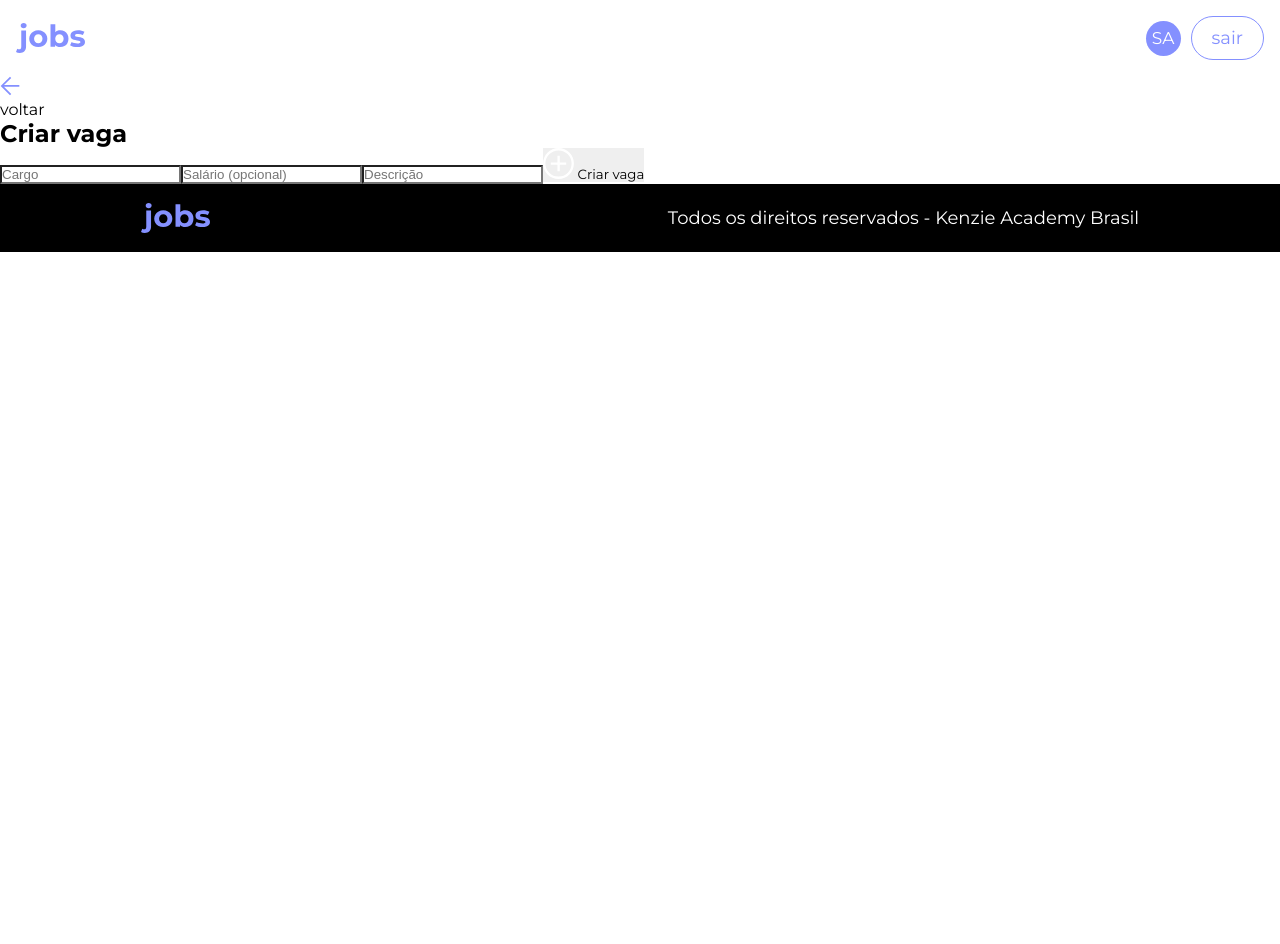
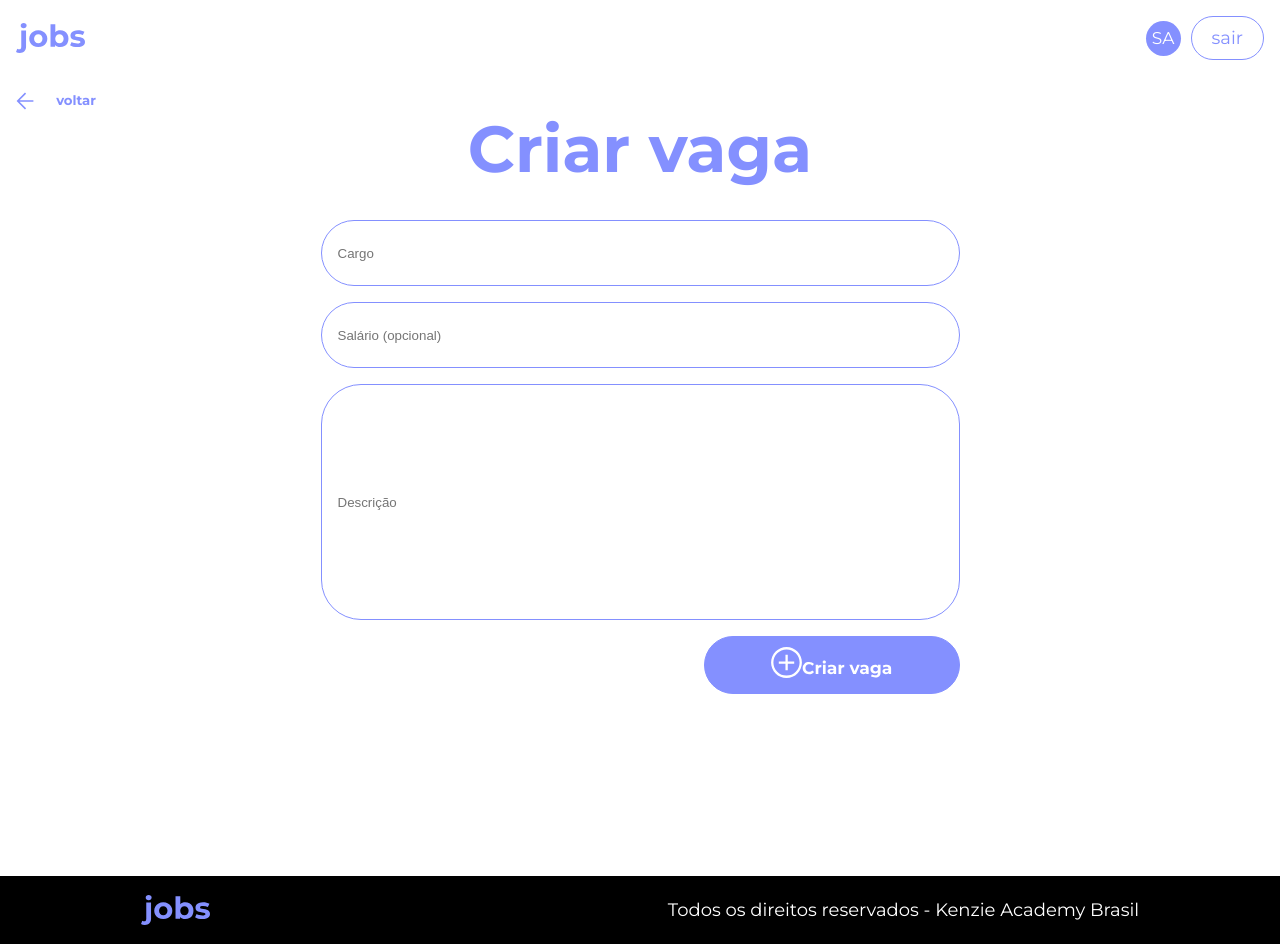
Before and after one commit to Marcelorox/kenzie-job-entrega-template_group4, a React (Vite) app: page /dashboard/criarVaga in a window 1280 px wide. Before the commit the page ends 800 px from the top, so only its background shows below. Built offline with nearby package versions, Linux system fonts and the light colour scheme; no server answers; sample sign-in values are in the browser's storage.

Commit message:
crete:style adminNewVacanciesPage

```diff
--- a/src/components/Header/headerPrivate/style.ts
+++ b/src/components/Header/headerPrivate/style.ts
@@ -3,9 +3,9 @@ import { styled } from "styled-components";
 export const StyleContainerHeaderPrivate = styled.div`
     width: 100%;
     max-width: 1328px;
-    padding: 1rem;
     margin: auto;
     display: flex;
+    padding: 1rem;
     justify-content: space-between;
 
     .container_nav{
--- a/src/pages/adminNewVacanciesPage/index.tsx
+++ b/src/pages/adminNewVacanciesPage/index.tsx
@@ -5,13 +5,14 @@ import { TNewVacanciesZod, newVacanciesZod } from "./newVacanciesZod";
 import { useForm, SubmitHandler } from "react-hook-form";
 import { zodResolver } from "@hookform/resolvers/zod";
 import seta from "../../assets/img/seta.svg";
+import textoCriarVagas from "../../assets/img/textoCriarVaga.svg";
 import criar from "../../assets/img/criar.svg";
 import { useContext } from "react";
 import { AdminContext } from "../../context/adminContext";
+import { Styledsection } from "./style";
 
 export const AdminNewVacanciesPage = () => {
-
-    const {addJobs} = useContext(AdminContext);
+  const { addJobs } = useContext(AdminContext);
 
   const {
     register,
@@ -23,19 +24,20 @@ export const AdminNewVacanciesPage = () => {
   });
 
   const candidateSubmit: SubmitHandler<TNewVacanciesZod> = async (data) => {
-    addJobs(data)
+    addJobs(data);
     reset();
   };
 
   return (
     <>
       <HeaderPrivate />
-      <main>
-        <div>
-          <img src={seta} alt="seta voltar" />
-          <p>voltar</p>
+      <Styledsection>
+        <div className="sectionContainner">
+          <div className="voltar">
+            <img className="imgSeta" src={seta} alt="seta voltar" />
+            <h5>voltar</h5>
           </div>
-        <section>
+          <section className="formSaction">
             <h1>Criar vaga</h1>
             <form onSubmit={handleSubmit(candidateSubmit)}>
               <Input
@@ -59,12 +61,14 @@ export const AdminNewVacanciesPage = () => {
                 error={errors.description}
                 {...register("description")}
               />
-            <button type="submit">
-              <img src={criar} alt="criar vaga" /> Criar vaga
+              <button type="submit" className="buttonCriaVaga">
+                  <img src={criar} alt="criar vaga" />
+                  <img src={textoCriarVagas} alt=" texto criar vaga" />
               </button>
             </form>
           </section>
-      </main>
+        </div>
+      </Styledsection>
       <Footer />
     </>
   );
--- a/src/pages/adminNewVacanciesPage/style.ts
+++ b/src/pages/adminNewVacanciesPage/style.ts
@@ -0,0 +1,89 @@
+import styled from "styled-components";
+
+export const Styledsection = styled.section`
+  width: 100%;
+  min-height: 100vh;
+  display: flex;
+  flex-direction: column;
+  align-items: center;
+
+
+.sectionContainner{
+    width: 100%;
+    max-width: 1328px;
+    padding: 1rem;
+}
+.imgSeta{
+width: 18px;
+}
+.voltar{
+    display: flex;
+    flex-direction: row;
+    justify-content: space-between;
+    width:80px;
+}
+h5{
+    font-family:var(--Font-primary);
+    color:var(--blue);
+}
+  h1{
+    font-family:var(--Font-primary);
+    color:var(--blue);
+    font-weight:700;
+    font-size:44px;
+    line-height: 78px;
+    margin-bottom:2rem;
+  }
+  .formSaction{
+    display: flex;
+    flex-direction: column;
+    justify-content: center;
+    align-items:center;
+  }
+
+  form{
+    width: 100%;
+    display: flex;
+    flex-direction:column;
+    max-width: 639px;
+  }
+
+  .inputCriarVaga{
+    height: 66px;
+    margin-bottom:1rem;
+    padding:1rem;
+    border: 1px solid var(--blue);
+    border-radius:40px;
+  }
+
+  .inputCriarVagaDescrição{
+    height: 236px;
+    margin-bottom:1rem;
+    padding:1rem;
+    border: 1px solid var(--blue);
+    border-radius:40px;
+  }
+  .buttonCriaVaga{
+    width: 50%;
+    align-self:flex-end;
+    border: 1px solid var(--blue);
+    border-radius:40px;
+    background:var(--blue);
+    height: 58px;
+    color: white;
+    font-family:var(--Font-primary);
+    font-weight:700;
+    font-size:17px;
+    line-height: 21px;
+    text-align: center;
+  }
+  @media (min-width: 600px) {
+    .buttonCriaVaga{
+        width: 40%;
+    }
+    h1{
+        font-size:65px;
+    }
+}
+
+`;
--- a/src/pages/homePage/index.tsx
+++ b/src/pages/homePage/index.tsx
@@ -9,26 +9,25 @@ import { UserContext } from "../../context/candidateContext";
 import { Modal } from "../../components/modal/index.jsx";
 
 
-// type MyFunctionType= () => void;
+ type MyFunctionType= () => void;
 
 export function HomePage() {
   const { isOpen } = useContext(UserContext);
 
   const sectionRef = useRef<HTMLDivElement>(null);
 
-  // Função de rolagem de tela
-  // const scrollToSection:MyFunctionType= () => {
-  //   if (sectionRef.current) {
-  //     sectionRef.current.scrollIntoView({ behavior: 'smooth' });
-  //   }
-  // };
+  const scrollToSection:MyFunctionType= () => {
+    if (sectionRef.current) {
+      sectionRef.current.scrollIntoView({ behavior: 'smooth' });
+    }
+  };
 
 
 
   return (
     <>
       {isOpen ? <Modal /> : null}
-      <Header />
+      <Header scrollToSection={scrollToSection} />
       <Styledsection className="homeJobs_containner">
         <div className="homeJobs_caixa">
           <div className="homeJobs_fraseInicial">
```
Also changed, not shown: src/components/modal/index.tsx (+1 -7 lines), src/assets/img/textoCriarVaga.svg (added). Lines whose indentation alone changed are shown as unchanged.
